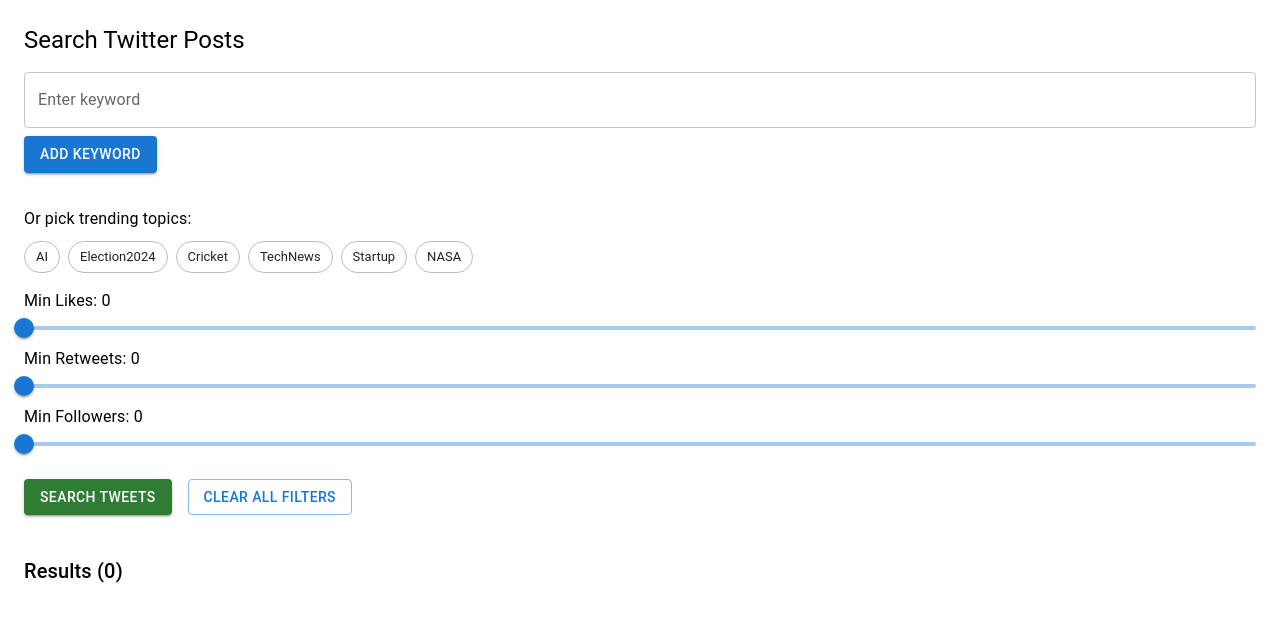
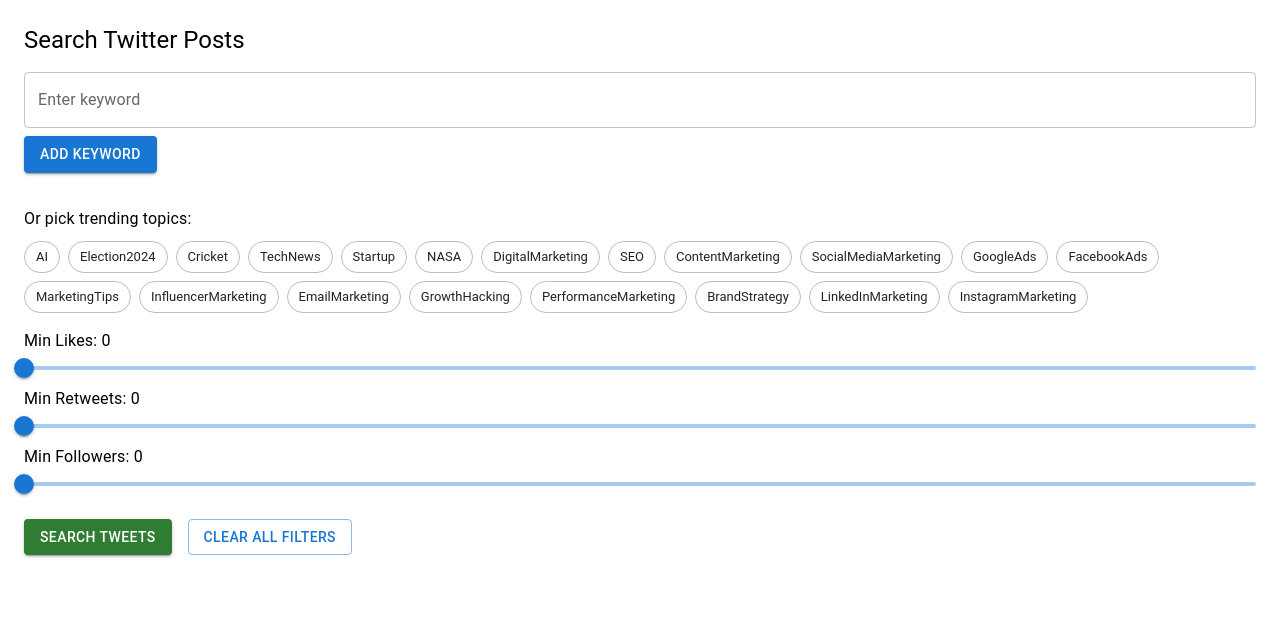
Before and after one commit to reetuverma1722/Buzzle_Frontend, a React (Create React App) app in the folder frontend/: page /keyword-management in a window 1280 px wide. Shown: the top 622 px of the page. Built offline with nearby package versions, Linux system fonts and the light colour scheme; sample sign-in values are in the browser's storage.

Commit message:
Add Re tweet post logic

```diff
--- a/frontend/src/Components/tweet-reply-table/SearchHistory.jsx
+++ b/frontend/src/Components/tweet-reply-table/SearchHistory.jsx
@@ -93,7 +93,7 @@
       const res = await axios.post("http://localhost:5000/api/post-reply", {
         tweetId,
         replyText,
-      accessToken:token,
+        accessToken: token,
       });
 
       if (res.data.message === "Reply posted!") {
@@ -225,7 +225,7 @@
         alignItems="center"
         sx={{ p: 2 }}
       >
-        <Grid sx={{display:"flex",gap:3}}>
+        <Grid sx={{ display: "flex", gap: 3 }}>
           <Typography variant="h6">📜 Search History</Typography>
           <TextField
             size="small"
@@ -266,6 +266,9 @@
                 <b>Tweet</b>
               </TableCell>
               <TableCell>
+                <b>Tweet Link</b>
+              </TableCell>
+              <TableCell>
                 <b>Reply</b>
               </TableCell>
               <TableCell>
@@ -301,6 +304,18 @@
                     </span>
                   </Tooltip>
                 </TableCell>
+                <TableCell>
+                  <Button
+                    variant="contained"
+                    href={tweet.tweet_url}
+                    target="_blank"
+                    rel="noopener noreferrer"
+                    style={{ width: "100px", whiteSpace: "nowrap" }}
+                  >
+                    View Post
+                  </Button>
+                </TableCell>
+
                 <TableCell>
                   <Tooltip title={tweet.reply} placement="top" arrow>
                     <span>
@@ -339,7 +354,12 @@
           </TableBody>
         </Table>
       </TableContainer>
-            <Dialog open={open} onClose={() => setOpen(false)} fullWidth maxWidth="sm">
+      <Dialog
+        open={open}
+        onClose={() => setOpen(false)}
+        fullWidth
+        maxWidth="sm"
+      >
         <DialogTitle>Retweet Confirmation</DialogTitle>
         <DialogContent dividers>
           <Typography variant="subtitle1" gutterBottom>
--- a/frontend/src/Pages/Keyword_Management.js
+++ b/frontend/src/Pages/Keyword_Management.js
@@ -19,7 +19,23 @@
   "TechNews",
   "Startup",
   "NASA",
+  // 🔽 Digital Marketing Related Topics
+  "DigitalMarketing",
+  "SEO",
+  "ContentMarketing",
+  "SocialMediaMarketing",
+  "GoogleAds",
+  "FacebookAds",
+  "MarketingTips",
+  "InfluencerMarketing",
+  "EmailMarketing",
+  "GrowthHacking",
+  "PerformanceMarketing",
+  "BrandStrategy",
+  "LinkedInMarketing",
+  "InstagramMarketing",
 ];
+
 
 const Keyword_Management = () => {
   const [keywords, setKeywords] = useState([]);
@@ -67,12 +83,14 @@
     }
   };
 
-  const clearAllFilters = () => {
-    setKeywords([]); // clear keywords
-    setLikesFilter(0); // reset filters
-    setRetweetsFilter(0);
-    setFollowersFilter(0);
-  };
+ const clearAllFilters = () => {
+  // setKeywords([]); // clear keywords
+  setLikesFilter(0); // reset filters
+  setRetweetsFilter(0);
+  setFollowersFilter(0);
+  setTweets([]); // ❗ Clear tweets result also
+};
+
 
   return (
     <Grid container spacing={2} direction="column" p={3}>
@@ -169,10 +187,13 @@
       </Grid>
 
       {/* Results */}
+      {tweets.length > 0 && keywords.length > 0 && (
       <Grid item>
+
         <Typography variant="h6" mt={3}>
           Results ({tweets.length})
         </Typography>
+
         {tweets.map((tweet, idx) => (
           <div
             key={idx}
@@ -192,7 +213,7 @@
             </Card>
           </div>
         ))}
-      </Grid>
+      </Grid>)}
     </Grid>
   );
 };
```
Lines whose indentation alone changed are shown as unchanged.
